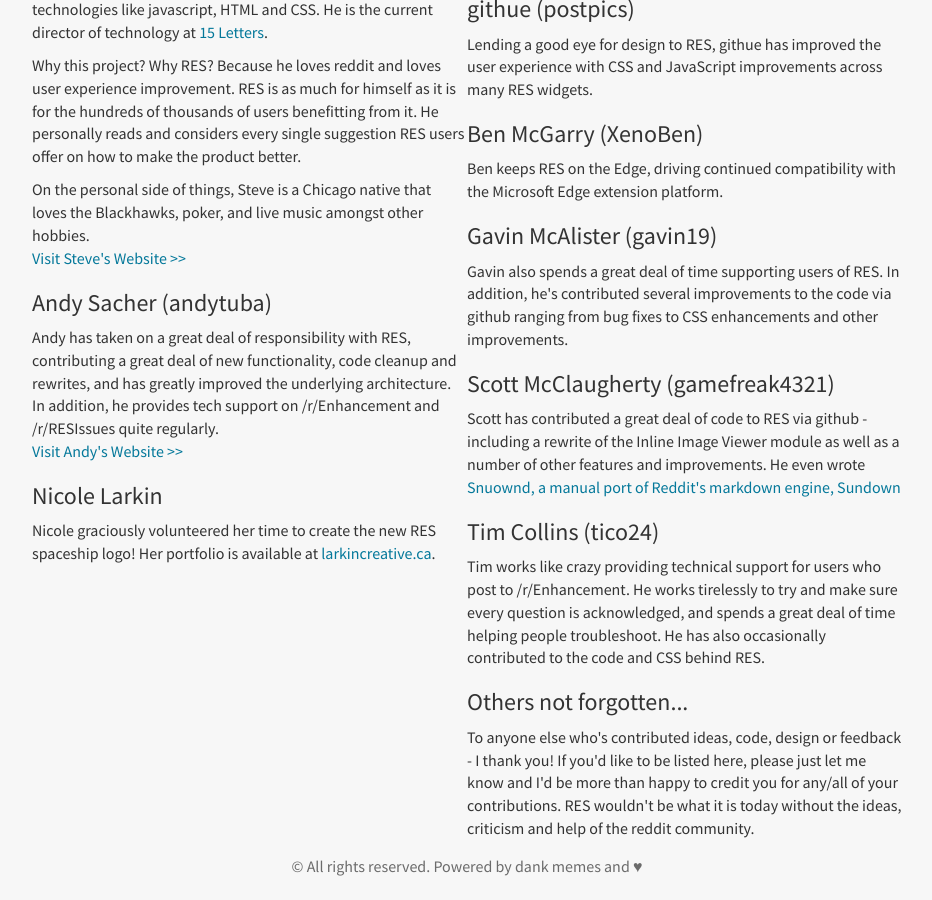
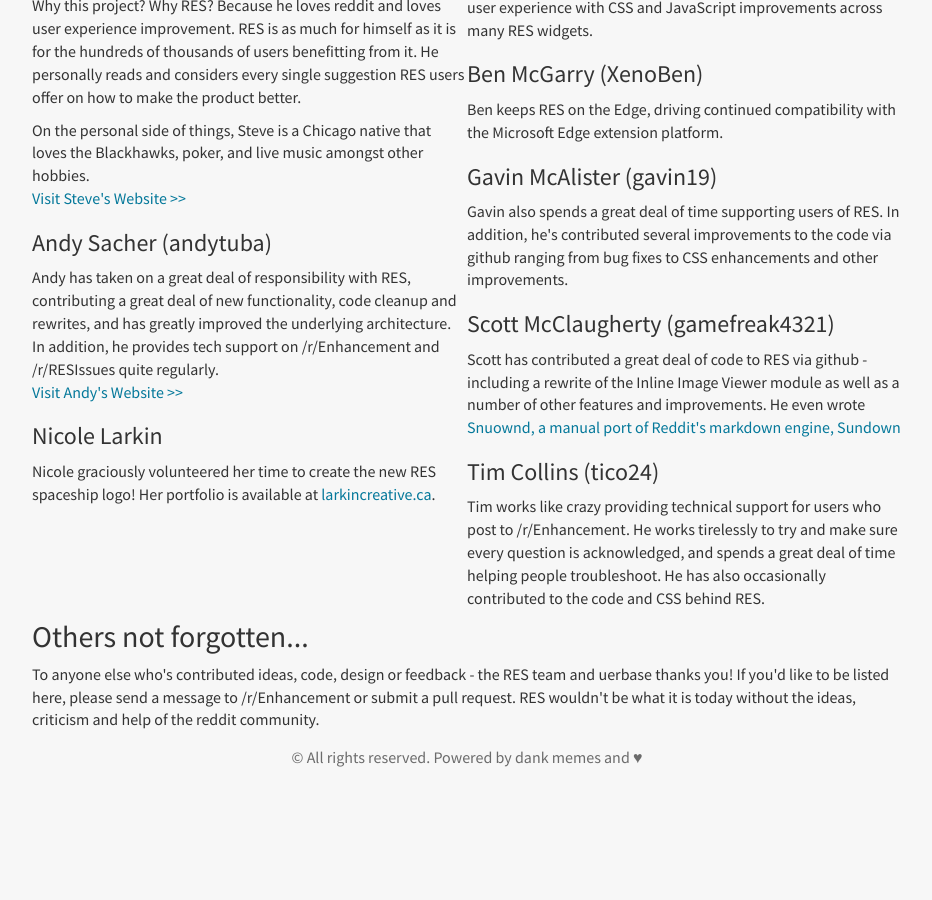
Before and after one commit to Reddit-Enhancement-Suite/Reddit-Enhancement-Suite.github.io, a Jekyll site: the page built from about.html, in a window 1280 px wide and 900 px high, scrolled down 575 px. Shown: the whole window, without its empty margins (173-1105 px from the left). Built offline with Jekyll 4.4.1, drawn with Linux system fonts in a browser that asks for light colours; nearby versions of some CDN libraries; after the commit the page ends 1366 px from its top, so only the background shows below that.

Commit message:
whitespace and layout on about page

```diff
--- a/about.html
+++ b/about.html
@@ -48,9 +46,8 @@
 
 		<h3>Tim Collins (tico24)</h3>
 		<p>Tim works like crazy providing technical support for users who post to /r/Enhancement.  He works tirelessly to try and make sure every question is acknowledged, and spends a great deal of time helping people troubleshoot.  He has also occasionally contributed to the code and CSS behind RES.</p>
+    </span>
+ </div>
 
-	<h3>Others not forgotten...</h3>
-	<p>To anyone else who's contributed ideas, code, design or feedback - I thank you!  If you'd like to be listed here, please just let me know and I'd be more than happy to credit you for any/all of your contributions.  RES wouldn't be what it is today without the ideas, criticism and help of the reddit community.</p>
-	</span>
-	<div class="clear"></div>
-</div>
+<h2>Others not forgotten...</h2>
+<p>To anyone else who's contributed ideas, code, design or feedback - the RES team and uerbase thanks you!  If you'd like to be listed here, please send a message to /r/Enhancement or submit a pull request.  RES wouldn't be what it is today without the ideas, criticism and help of the reddit community.</p>
```
Also changed, not shown: other parts of about.html (+1 -3 lines). Lines whose indentation alone changed are shown as unchanged.
